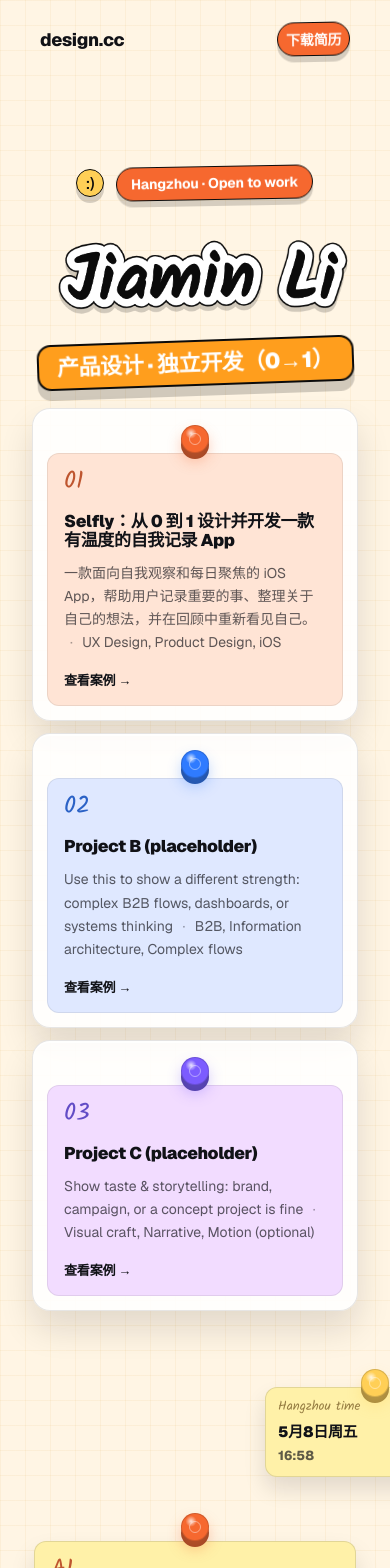
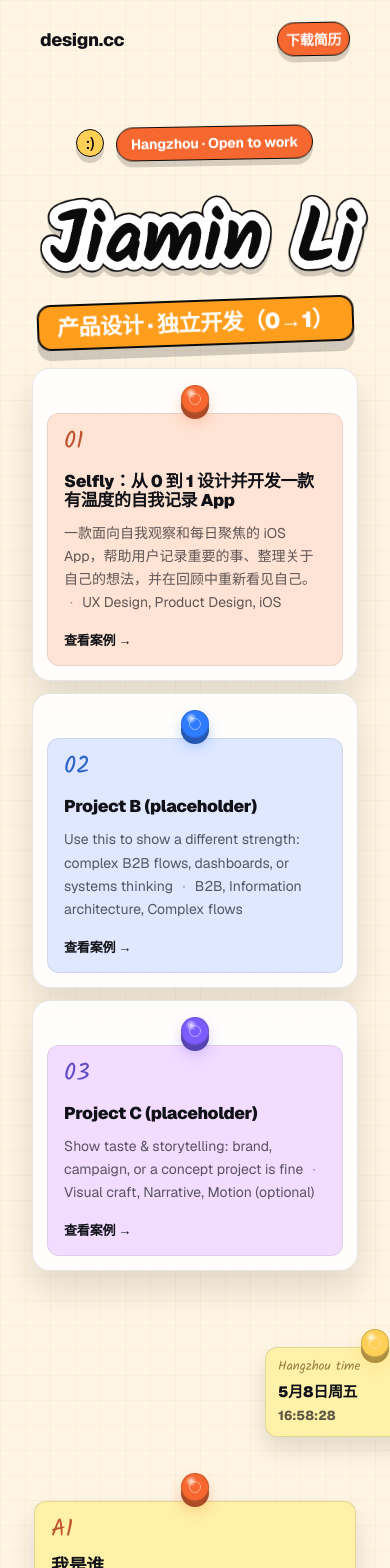
Before and after one commit to jaemin17/jaemin-portfolio, a Next.js app: page / in a window 390 px wide. Shown: the top 1568 px of the page. Built offline with nearby package versions, Linux system fonts and the light colour scheme.

Commit message:
Tune homepage responsive layout

```diff
--- a/src/app/TodayStamp.tsx
+++ b/src/app/TodayStamp.tsx
@@ -15,6 +15,7 @@ function formatHangzhouTime(date: Date) {
     timeZone: "Asia/Shanghai",
     hour: "2-digit",
     minute: "2-digit",
+    second: "2-digit",
     hour12: false,
   }).format(date);
 
@@ -25,7 +26,7 @@ export function TodayStamp() {
   const [now, setNow] = useState(() => new Date());
 
   useEffect(() => {
-    const timer = window.setInterval(() => setNow(new Date()), 60_000);
+    const timer = window.setInterval(() => setNow(new Date()), 1_000);
 
     return () => window.clearInterval(timer);
   }, []);
--- a/src/app/page.module.css
+++ b/src/app/page.module.css
@@ -1,7 +1,7 @@
 .main {
   max-width: none;
-  margin: 0 auto;
-  padding: 34px clamp(28px, 4vw, 76px) 48px;
+  margin: -20px auto 0;
+  padding: 14px clamp(28px, 4vw, 76px) 48px;
   width: 100%;
 }
 
@@ -525,7 +525,7 @@
 
 @media (max-width: 560px) {
   .main {
-    padding: 34px 20px 70px;
+    padding: 14px 20px 70px;
   }
 
   .heroCopyNotes,
--- a/src/components/StickerTitle.module.css
+++ b/src/components/StickerTitle.module.css
@@ -47,8 +47,14 @@
   height: 128px;
 }
 
-@media (max-width: 520px) {
+@media (max-width: 500px) {
   .inner {
-    transform: scale(0.66);
+    transform: scale(0.9);
   }
 }
+
+@media (max-width: 400px) {
+  .inner {
+    transform: scale(0.75);
+  }
+}
```
